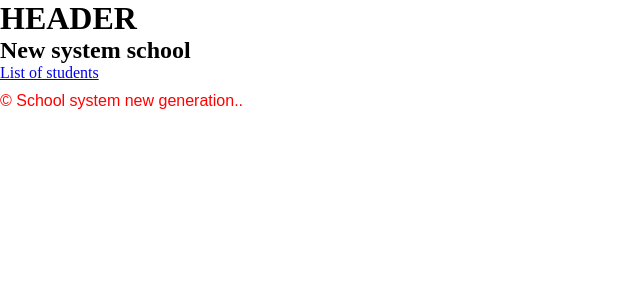
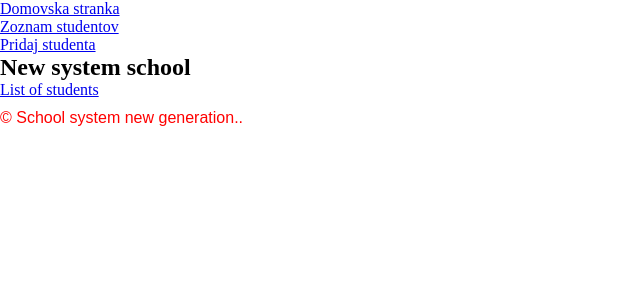
Before and after one commit to cvincmrt/school-system, a PHP site: page /index.php in a window 1280 px wide. Shown: the top 300 px of the page, without its empty margins (0-640 px from the left). Run offline with PHP 8.4, Linux system fonts and the light colour scheme.

Commit message:
Upravil som header.php v ktorom som pridalmenu

```diff
--- a/assets/header.php
+++ b/assets/header.php
@@ -1,3 +1,9 @@
 <header>
-        <h1>HEADER</h1>
+        <nav>
+            <ul>
+                <li><a href="index.php">Domovska stranka</a></li>
+                <li><a href="students.php">Zoznam studentov</a></li>
+                <li><a href="add-student.php">Pridaj studenta</a></li>
+            </ul>
+        </nav>
 </header>
```
